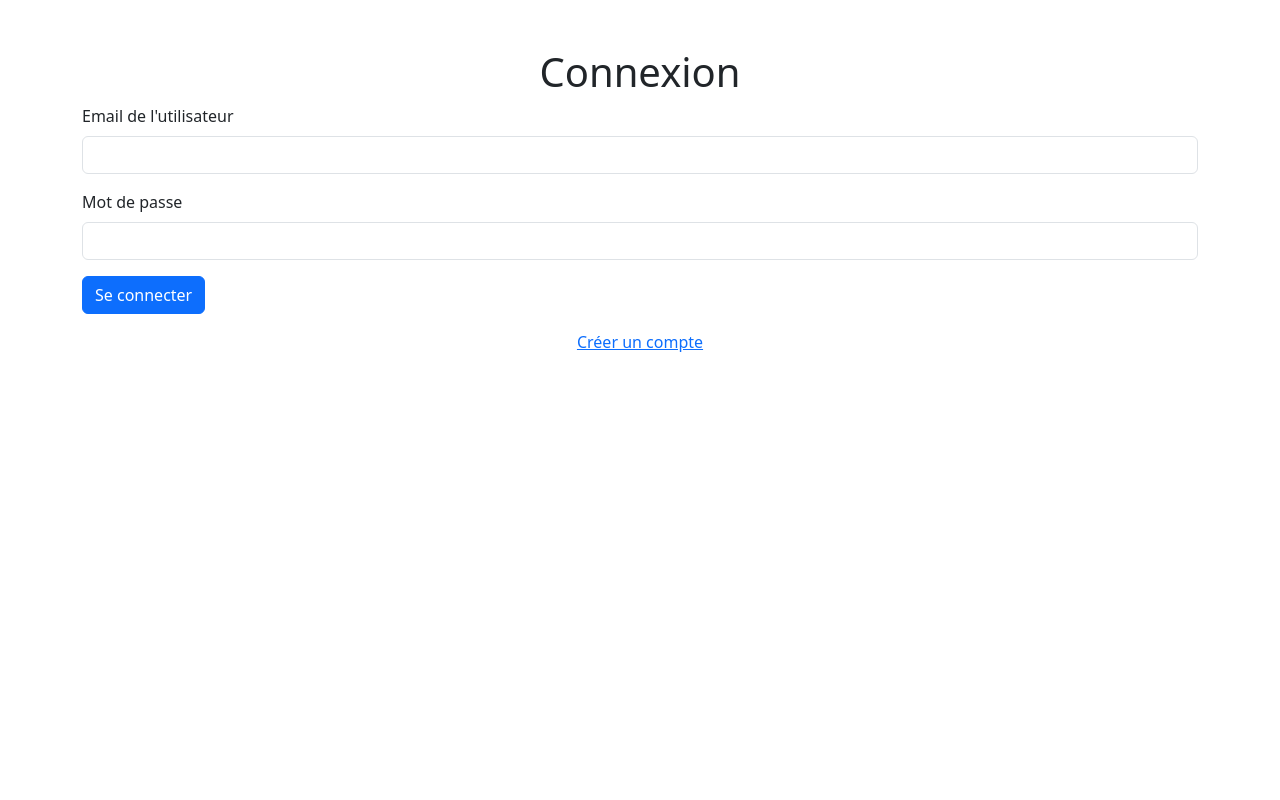
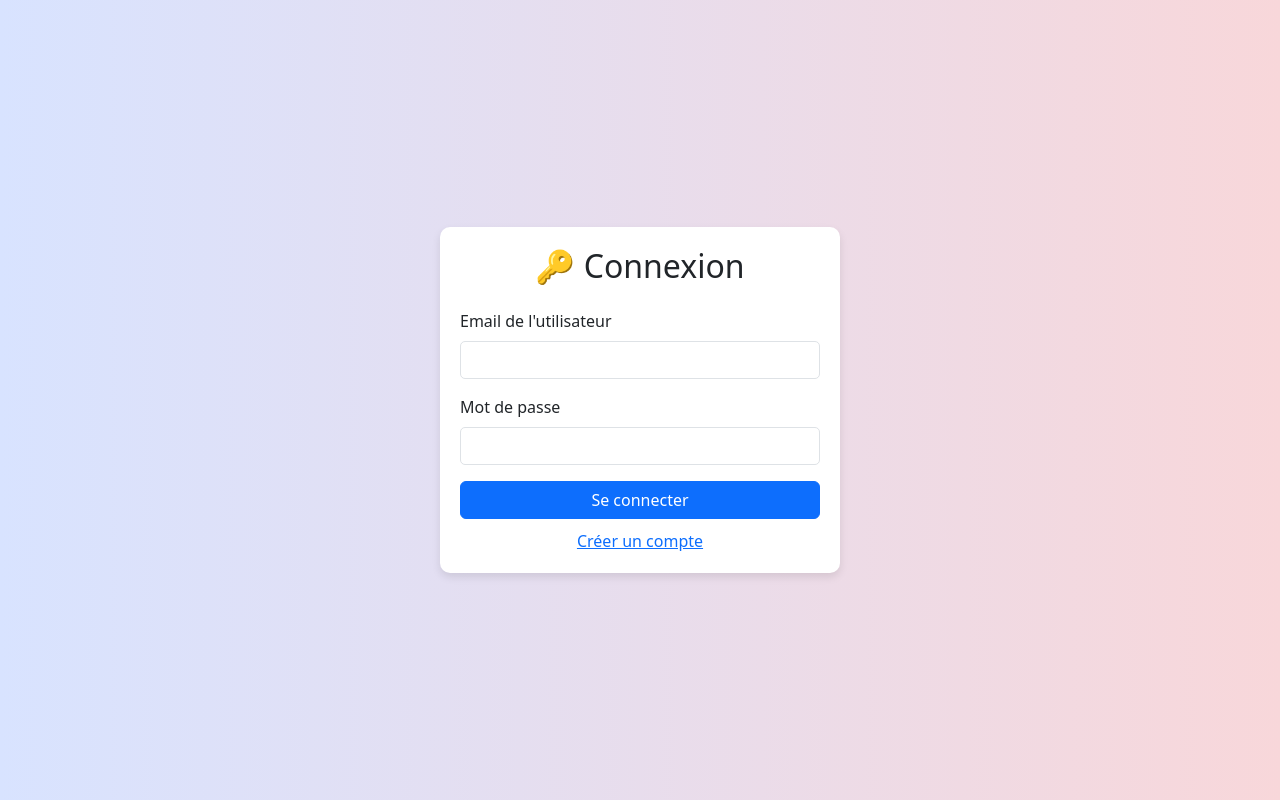
Before and after one commit to amiraelmanaa/TP_PHP, a PHP site: page /loginpage.php in a window 1280 px wide. Run offline with PHP 8.4, Linux system fonts and the light colour scheme.

Commit message:
login_registr

```diff
--- a/ex4/loginpage.php
+++ b/ex4/loginpage.php
@@ -36,7 +36,6 @@ if ($_SERVER['REQUEST_METHOD'] === 'POST') {
     }
 }
 ?>
-
 <!DOCTYPE html>
 <html lang="fr">
 <head>
@@ -44,10 +43,41 @@ if ($_SERVER['REQUEST_METHOD'] === 'POST') {
     <meta name="viewport" content="width=device-width, initial-scale=1.0">
     <title>Page de Connexion</title>
     <link href="https://cdn.jsdelivr.net/npm/bootstrap@5.3.0-alpha1/dist/css/bootstrap.min.css" rel="stylesheet">
+    <style>
+        body {
+            background: linear-gradient(to right, #d8e3ff, #f8d7da);
+            display: flex;
+            justify-content: center;
+            align-items: center;
+            height: 100vh;
+        }
+        .login-container {
+            max-width: 400px;
+            width: 100%;
+            background: white;
+            padding: 20px;
+            border-radius: 10px;
+            box-shadow: 0 4px 8px rgba(0, 0, 0, 0.1);
+        }
+        .form-control {
+            border-radius: 5px;
+        }
+        .btn-primary {
+            width: 100%;
+        }
+        .alert {
+            text-align: center;
+        }
+        .register-link {
+            display: block;
+            text-align: center;
+            margin-top: 10px;
+        }
+    </style>
 </head>
 <body>
-    <div class="container mt-5">
-        <h1 class="text-center">Connexion</h1>
+    <div class="login-container">
+        <h2 class="text-center mb-4">🔑 Connexion</h2>
         <form method="POST" action="">
             <div class="mb-3">
                 <label for="email" class="form-label">Email de l'utilisateur</label>
@@ -63,13 +93,7 @@ if ($_SERVER['REQUEST_METHOD'] === 'POST') {
             <button type="submit" class="btn btn-primary">Se connecter</button>
         </form>
 
-        <div class="mt-3 text-center">
-            <a href="register.php">Créer un compte</a>
-
-
-
-
-
+        <a href="register.php" class="register-link">Créer un compte</a>
     </div>
 </body>
 </html>
```
Also changed, not shown: ex4/register.php (+25 -60 lines).
